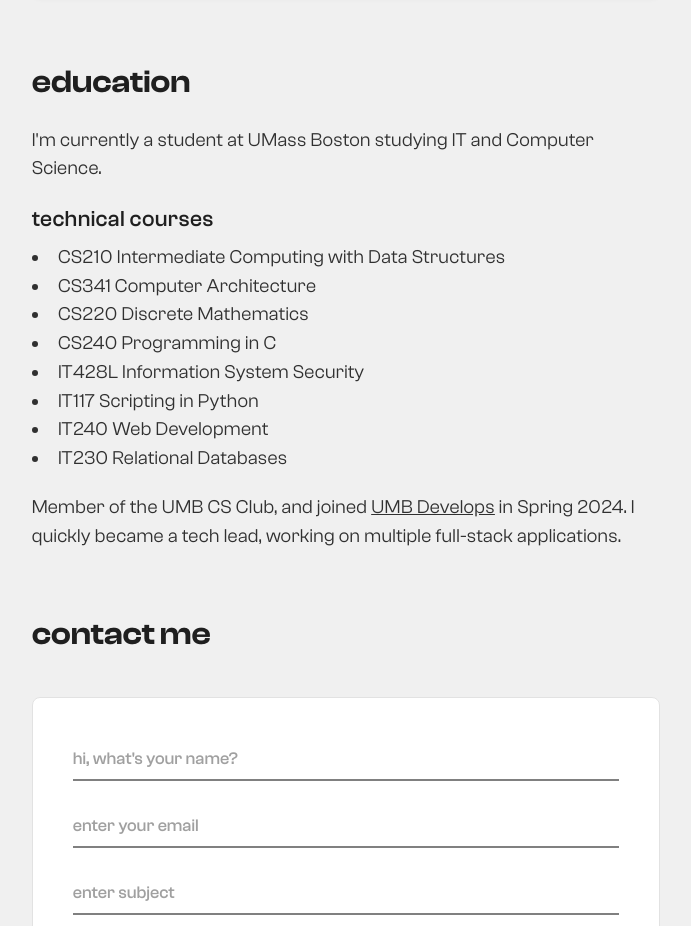
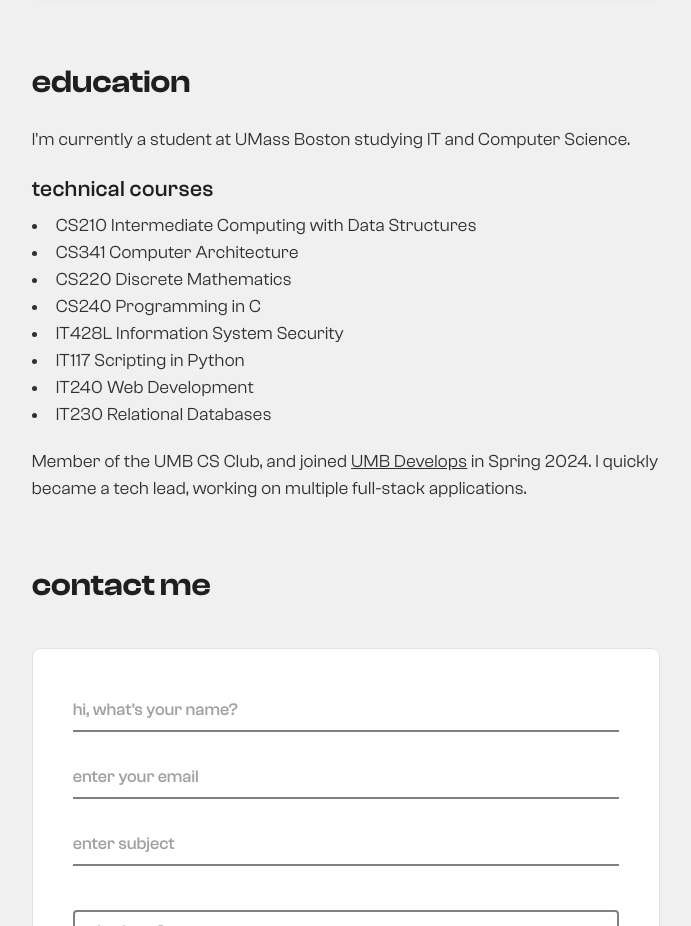
Before and after one commit to qinflan/portfolio, a React (Vite) app in the folder portfolio/client/: page / in a window 1280 px wide. Shown: the part 2780-3706 px from the top of the page, without its empty margins (585-1276 px from the left). Built offline with nearby package versions, Linux system fonts and the light colour scheme; a web font is replaced by a local one.

Commit message:
Adjust typography

```diff
--- a/portfolio/client/src/components/pages/education/Education.css
+++ b/portfolio/client/src/components/pages/education/Education.css
@@ -2,7 +2,7 @@
     width: 90%;
     color: var(--secondary-text);
     font-family: "ClashGrotesk", Inter, sans-serif;
-    font-size: larger;
+    font-size: large;
     letter-spacing: 0.36px;
     font-weight: 400;
     animation: fade-up 0.5s;
@@ -25,7 +25,7 @@
     width: 90%;
     color: var(--secondary-text);
     font-family: "ClashGrotesk", Inter, sans-serif;
-    font-size: larger;
+    font-size: large;
     letter-spacing: 0.36px;
     font-weight: 400;
     animation: fade-up 0.5s;
@@ -36,7 +36,7 @@
     width: 90%;
     color: var(--secondary-text);
     font-family: "ClashGrotesk", Inter, sans-serif;
-    font-size: larger;
+    font-size: large;
     letter-spacing: 0.36px;
     font-weight: 400;
     animation: fade-up 0.5s;
--- a/portfolio/client/src/components/ui/RightPanel.css
+++ b/portfolio/client/src/components/ui/RightPanel.css
@@ -67,7 +67,6 @@
     }
 }
 
-
 @media (max-width: 600px) {
     .scroll-right-panel {
         width: 100%;
```
